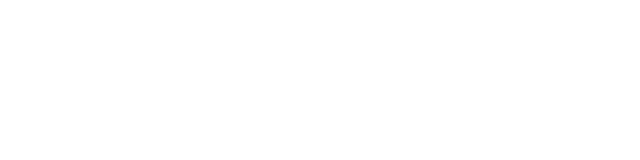
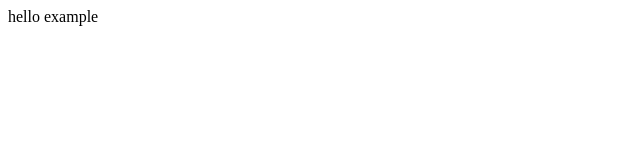
Before and after one commit to erlinh/VisualNovel, a React (Create React App) app in the folder client/: page / in a window 1280 px wide. Shown: the top 160 px of the page, without its empty margins (0-640 px from the left). Built offline with nearby package versions, Linux system fonts and the light colour scheme.

Commit message:
README.md updated

```diff
--- a/client/src/App.js
+++ b/client/src/App.js
@@ -1,10 +1,11 @@
 import React from 'react';
+import Example from './components/Example';
 
 
 function App() {
   return (
     <div className="App">
-
+      <Example />
     </div>
   );
 
```
Also changed, not shown: 1 other file (tests, documents, lock files or other folders).
